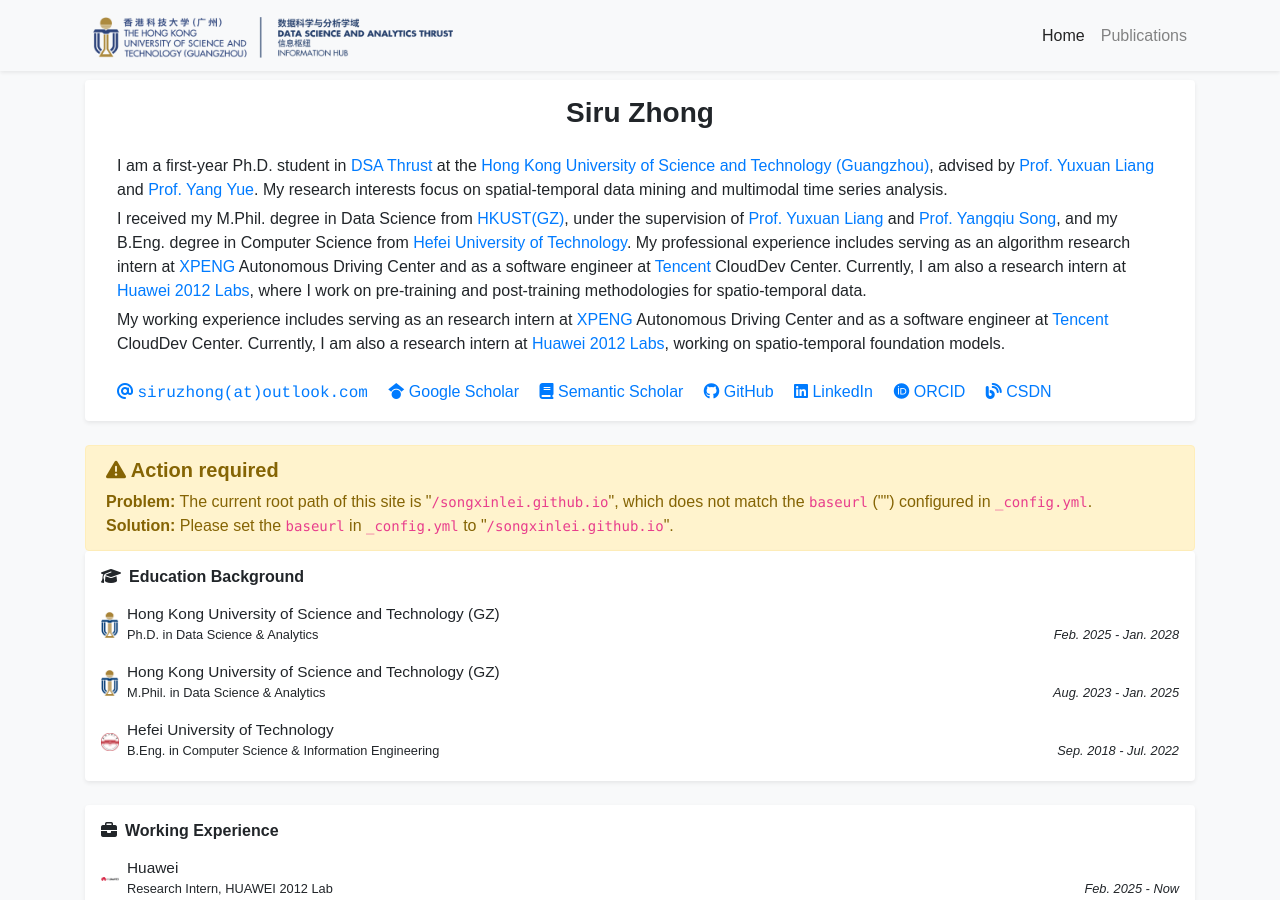
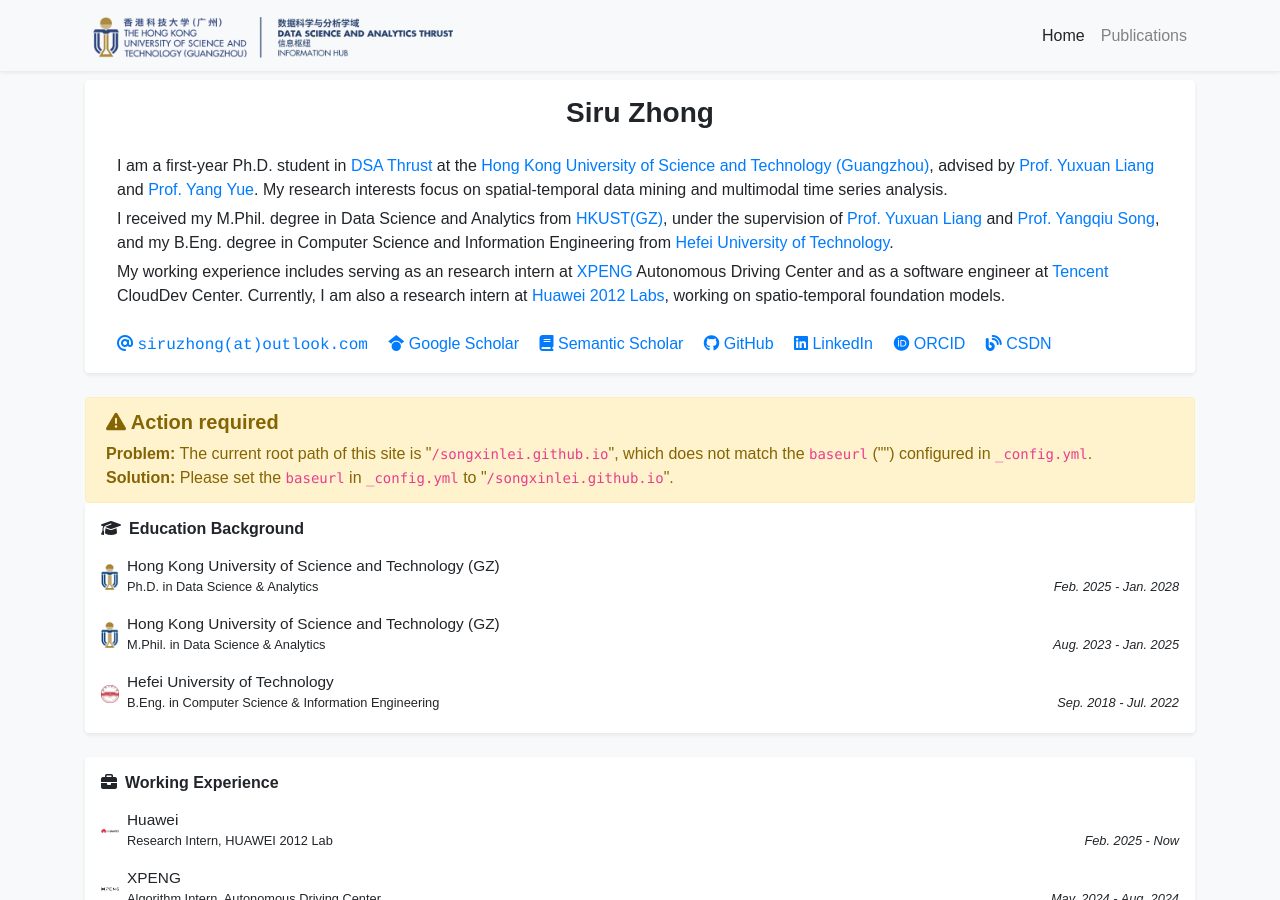
Before and after one commit to thunderlrr/songxinlei.github.io, a Jekyll site: the page built from index.html, in a window 1280 px wide and 900 px high. Built offline with Jekyll 4.4.1, drawn with Linux system fonts in a browser that asks for light colours; a style sheet for code colours, icons or effects is not loaded.

Commit message:
update profile

```diff
--- a/_data/profile.yml
+++ b/_data/profile.yml
@@ -25,7 +25,7 @@
     I am a first-year Ph.D. student in <a href="http://dsa.hkust-gz.edu.cn/" target="_blank">DSA Thrust</a> at the <a href="https://www.hkust-gz.edu.cn/" target="_blank">Hong Kong University of Science and Technology (Guangzhou)</a>, advised by <a href="https://yuxuanliang.com/" target="_blank">Prof. Yuxuan Liang</a> and <a href="https://facultyprofiles.hkust-gz.edu.cn/faculty-personal-page/YUE-Yang/yangyue" target="_blank">Prof. Yang Yue</a>. My research interests focus on spatial-temporal data mining and multimodal time series analysis.
   </p>
   <p style="margin-bottom: 5px;">
-    I received my M.Phil. degree in Data Science from <a href="http://dsa.hkust-gz.edu.cn/" target="_blank">HKUST(GZ)</a>, under the supervision of <a href="https://yuxuanliang.com/" target="_blank">Prof. Yuxuan Liang</a> and <a href="https://www.cse.ust.hk/~yqsong/" target="_blank">Prof. Yangqiu Song</a>, and my B.Eng. degree in Computer Science from <a href="https://ci.hfut.edu.cn/" target="_blank">Hefei University of Technology</a>. My professional experience includes serving as an algorithm research intern at <a href="https://www.xpeng.com/" target="_blank">XPENG</a> Autonomous Driving Center and as a software engineer at <a href="https://www.tencent.com/" target="_blank">Tencent</a> CloudDev Center. Currently, I am also a research intern at <a href="https://www.huawei.com/" target="_blank">Huawei 2012 Labs</a>, where I work on pre-training and post-training methodologies for spatio-temporal data.
+    I received my M.Phil. degree in Data Science and Analytics from <a href="http://dsa.hkust-gz.edu.cn/" target="_blank">HKUST(GZ)</a>, under the supervision of <a href="https://yuxuanliang.com/" target="_blank">Prof. Yuxuan Liang</a> and <a href="https://www.cse.ust.hk/~yqsong/" target="_blank">Prof. Yangqiu Song</a>, and my B.Eng. degree in Computer Science and Information Engineering from <a href="https://ci.hfut.edu.cn/" target="_blank">Hefei University of Technology</a>.
   </p>
   <p style="margin-bottom: 5px;">
     My working experience includes serving as an research intern at <a href="https://www.xpeng.com/" target="_blank">XPENG</a> Autonomous Driving Center and as a software engineer at <a href="https://www.tencent.com/" target="_blank">Tencent</a> CloudDev Center. Currently, I am also a research intern at <a href="https://www.huawei.com/" target="_blank">Huawei 2012 Labs</a>, working on spatio-temporal foundation models.
--- a/_includes/widgets/awards_card.html
+++ b/_includes/widgets/awards_card.html
@@ -1,7 +1,8 @@
-<!-- Awards -->
+<!-- Awards & Activities -->
 <div class="row mb-4">
-    <div class="col">
-        <div class="card border-0 shadow-sm bg-white">
+    <!-- Awards -->
+    <div class="col-md-6">
+        <div class="card border-0 shadow-sm bg-white h-100">
             <h6 class="p-3 mb-0"><i class="fas fa-award mr-2"></i>Honors & Awards</h6>
             <div class="px-3 pb-1">
                 <ul class="list small pl-3 mb-1">
@@ -17,12 +18,10 @@
             </div>
         </div>
     </div>
-</div>
 
-<!-- Activities -->
-<div class="row">
-    <div class="col">
-        <div class="card border-0 shadow-sm bg-white">
+    <!-- Activities -->
+    <div class="col-md-6">
+        <div class="card border-0 shadow-sm bg-white h-100">
             <h6 class="p-3 mb-0"><i class="fas fa-users mr-2"></i>Extracurricular Activities</h6>
             <div class="px-3 pb-1">
                 <ul class="list small pl-3 mb-1">
```
